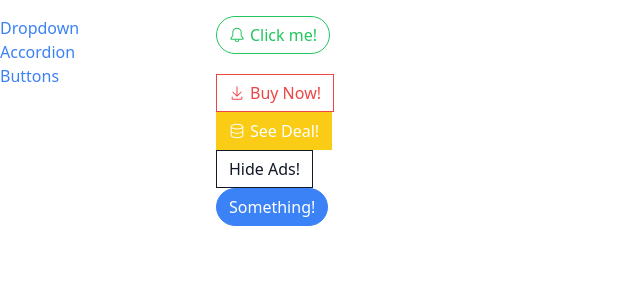
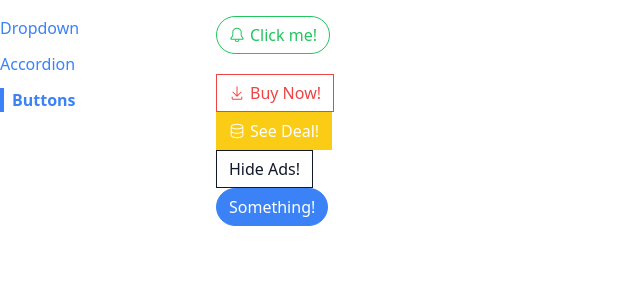
Before and after one commit to luisc8487/navigation-routing-system, a React (Create React App) app in the folder react-comp/: page /buttons in a window 1280 px wide. Shown: the top 300 px of the page, without its empty margins (0-640 px from the left). Built offline with nearby package versions, Linux system fonts and the light colour scheme.

Commit message:
added the active link

```diff
--- a/react-comp/src/components/Link.jsx
+++ b/react-comp/src/components/Link.jsx
@@ -1,10 +1,14 @@
 import classNames from "classnames";
 import useNavigation from "../hooks/use-navigation";
 
-function Link({to, children}) {
-  const {navigate} = useNavigation();
+function Link({to, children, className, activeClassName}) {
+  const {navigate, currentPath} = useNavigation();
 
-  const classes = classNames("text-blue-500");
+  const classes = classNames(
+    "text-blue-500",
+    className,
+    currentPath === to && activeClassName
+  );
 
   const handlerClick = (event) => {
     if (event.metaKey || event.ctrlKey) {
--- a/react-comp/src/components/Sidebar.jsx
+++ b/react-comp/src/components/Sidebar.jsx
@@ -9,14 +9,15 @@
 
   const renderedLinks = links.map((link) => {
     return (
-      <Link key={link.label} to={link.path}>
+      <Link key={link.label} to={link.path} className="mb-3"
+      activeClassName="font-bold border-l-4 border-blue-500 pl-2">
         {link.label}
       </Link>
     );
   });
 
   return (
-    <div className="sticky top-0 overflow-y-scroll flex flex-col">
+    <div className="sticky top-0 overflow-y-scroll flex flex-col items-start">
       {renderedLinks}
     </div>
   );
```
